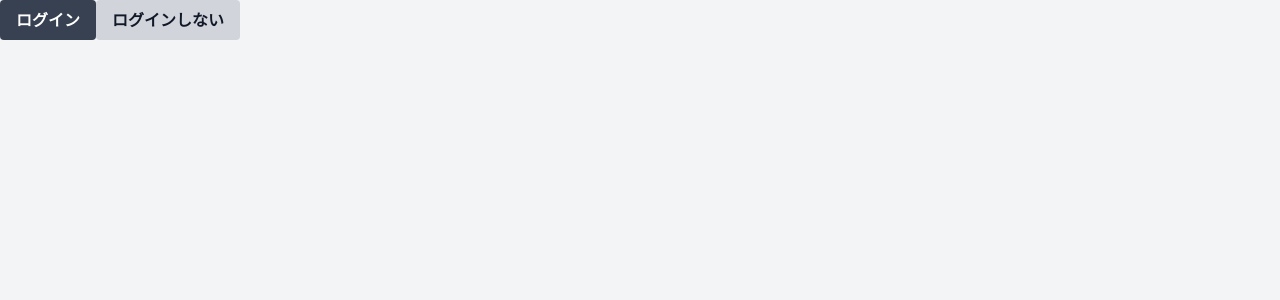
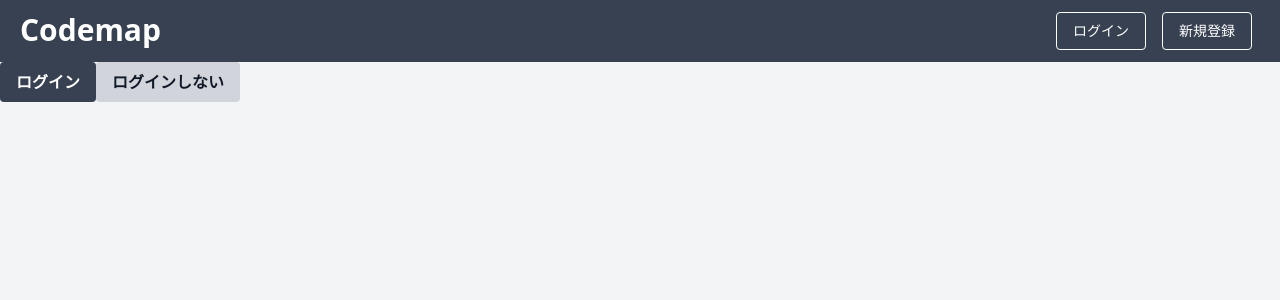
Before and after one commit to Jun-T-git/codebook, a Next.js app: page / in a window 1280 px wide. Shown: the top 300 px of the page. Built offline with nearby package versions, Linux system fonts and the light colour scheme.

Commit message:
未認証状態ヘッダの追加

```diff
--- /dev/null
+++ b/src/components/molecules/header.js
@@ -0,0 +1,27 @@
+import Text from "../atoms/Text";
+
+// ヘッダ
+// isLogIn ログインしているか
+// className 属性
+
+const Header = ({ isLogIn, className }) => (
+  <nav className={`${className} bg-gray-700 py-3 px-5 flex justify-between`}>
+    <Text content={"Codemap"} className={"text-3xl font-bold text-white"} />
+    <div>
+      <a
+        href="/logIn"
+        className="inline-block text-sm px-4 py-2 border rounded text-white border-white hover:text-gray-700 hover:bg-gray-200 mx-2"
+      >
+        ログイン
+      </a>
+      <a
+        href="/logIn"
+        className="inline-block text-sm px-4 py-2 border rounded text-white border-white hover:text-gray-700 hover:bg-gray-200 mx-2"
+      >
+        新規登録
+      </a>
+    </div>
+  </nav>
+);
+
+export default Header;
--- a/src/pages/index.js
+++ b/src/pages/index.js
@@ -6,6 +6,7 @@ import Input from "../components/atoms/input";
 import Text from "../components/atoms/Text";
 import InputMol from "../components/molecules/inputMol";
 import LogInForm from "../components/organisms/logInForm";
+import Header from "../components/molecules/header";
 
 export default function Home() {
   return (
@@ -14,6 +15,7 @@ export default function Home() {
         <title>Create Next App</title>
         <link rel="icon" href="/favicon.ico" />
       </Head>
+      <Header />
       <Link href={`/logIn`}>
         <Button className={"btn-black"} onClick={() => {}}>
           ログイン
```
